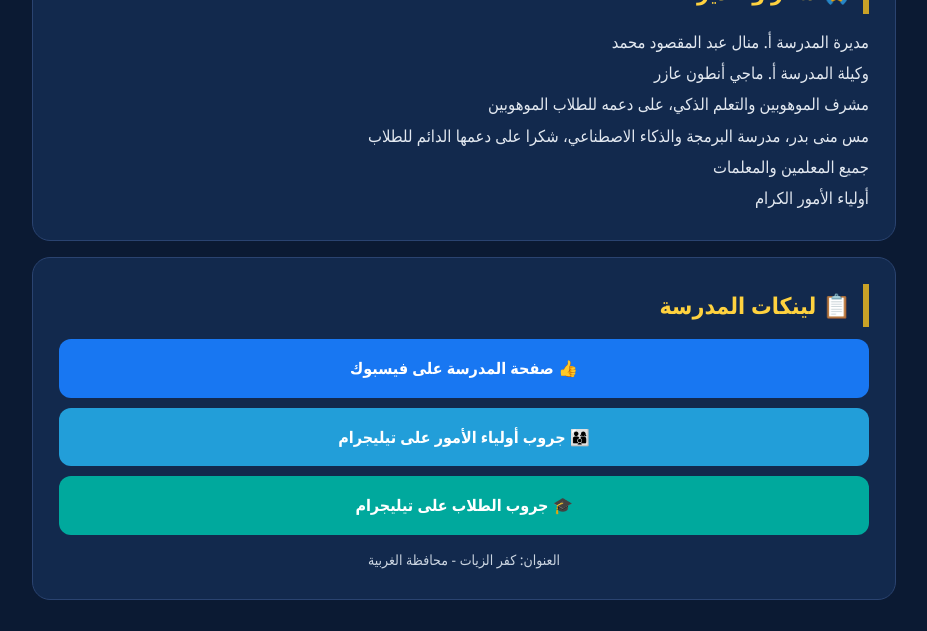
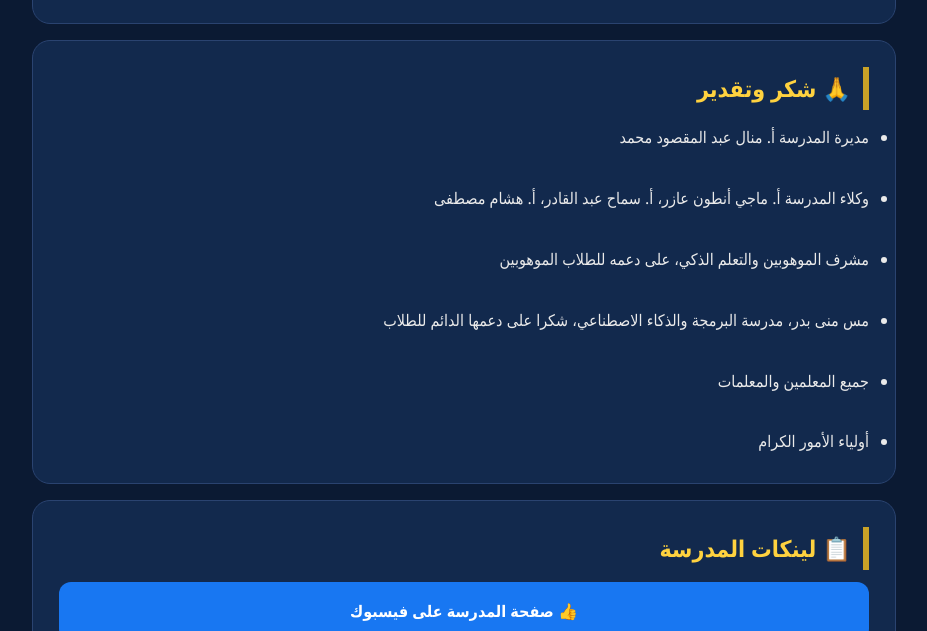
Before and after one commit to ramadanaboelsoud29-dotcom/mohamed-hani-lashen-school, a plain HTML site: page index.html in a window 1280 px wide. Shown: the part 3961-4592 px from the top of the page, without its empty margins (176-1103 px from the left). Drawn offline with Linux system fonts and the light colour scheme.

Commit message:
Update index.html

```diff
--- a/index.html
+++ b/index.html
@@ -91,6 +91,8 @@ footer b{color:#FFD23F}
 <div class="teachers">
 <div class="teacher"><div class="pic">م</div><div><b>أ. منال عبد المقصود محمد</b><span>مديرة المدرسة</span></div></div>
 <div class="teacher"><div class="pic">م</div><div><b>أ. ماجي أنطون عازر</b><span>وكيلة المدرسة</span></div></div>
+<div class="teacher"><div class="pic">س</div><div><b>أ. سماح عبد القادر</b><span>وكيلة المدرسة</span></div></div>
+<div class="teacher"><div class="pic">هـ</div><div><b>أ. هشام مصطفى</b><span>وكيل المدرسة</span></div></div>
 <div class="teacher"><div class="pic">أ</div><div><b>أ. أحلام السيد الشرقاوي</b><span>كبير معلمين - فلسفة</span></div></div>
 <div class="teacher"><div class="pic">إ</div><div><b>أ. إبراهيم أحمد محمد عنبر</b><span>كبير معلمين - اللغة العربية</span></div></div>
 <div class="teacher"><div class="pic">م</div><div><b>أ. محمد حسن الديب عوض</b><span>كبير معلمين - فيزياء</span></div></div>
@@ -122,11 +124,16 @@ footer b{color:#FFD23F}
 <div class="card"><img src="https://images.unsplash.com/photo-1532187863486-abf9dbad1b69?w=800&q=80" onerror="this.onerror=null;this.src='https://images.unsplash.com/photo-1532094349884-543bc11b234d?w=800&q=80'"><h3>معمل العلوم</h3><p>وسائل تعليمية حديثة</p></div>
 <div class="card"><img src="https://images.unsplash.com/photo-1517694712202-14dd9538aa97?w=800&q=80" onerror="this.onerror=null;this.src='https://images.unsplash.com/photo-1503676260728-1c00da094a0b?w=800&q=80'"><h3>معمل الكمبيوتر</h3><p>برمجة وذكاء اصطناعي</p></div>
 </div></div>
-
+<ul>
 <div class="box"><h2>🙏 شكر وتقدير</h2>
-<p>مديرة المدرسة أ. منال عبد المقصود محمد<br>وكيلة المدرسة أ. ماجي أنطون عازر<br>مشرف الموهوبين والتعلم الذكي، على دعمه للطلاب الموهوبين<br>مس منى بدر، مدرسة البرمجة والذكاء الاصطناعي، شكرا على دعمها الدائم للطلاب<br>جميع المعلمين والمعلمات<br>أولياء الأمور الكرام</p>
+<p><li>مديرة المدرسة أ. منال عبد المقصود محمد</li><br>
+ <li> وكلاء المدرسة أ. ماجي أنطون عازر، أ. سماح عبد القادر، أ. هشام مصطفى</li><br>
+ <li> مشرف الموهوبين والتعلم الذكي، على دعمه للطلاب الموهوبين</li><br>
+ <li> مس منى بدر، مدرسة البرمجة والذكاء الاصطناعي، شكرا على دعمها الدائم للطلاب</li><br>
+<li>  جميع المعلمين والمعلمات </li><br>
+<li>  أولياء الأمور الكرام</li></p>
 </div>
-
+</ul>
 <div class="box"><h2>📋 لينكات المدرسة</h2>
 <a class="btn fb" href="https://m.facebook.com/profile.php?id=100057055736378" target="_blank">👍 صفحة المدرسة على فيسبوك</a>
 <a class="btn tg1" href="https://t.me/+hiHz7I1P4fBhZmFk" target="_blank">👨‍👩‍👦 جروب أولياء الأمور على تيليجرام</a>
@@ -137,4 +144,4 @@ footer b{color:#FFD23F}
 <footer><b>مدرسة الشهيد محمد هاني لاشين الثانوية بنين</b><br>كفر الزيات، محافظة الغربية<br><div class="student">عمل الطالب: رمضان شريف محمد أبو السعود</div></footer>
 
 </body>
-</html>
+                    </html>
```
